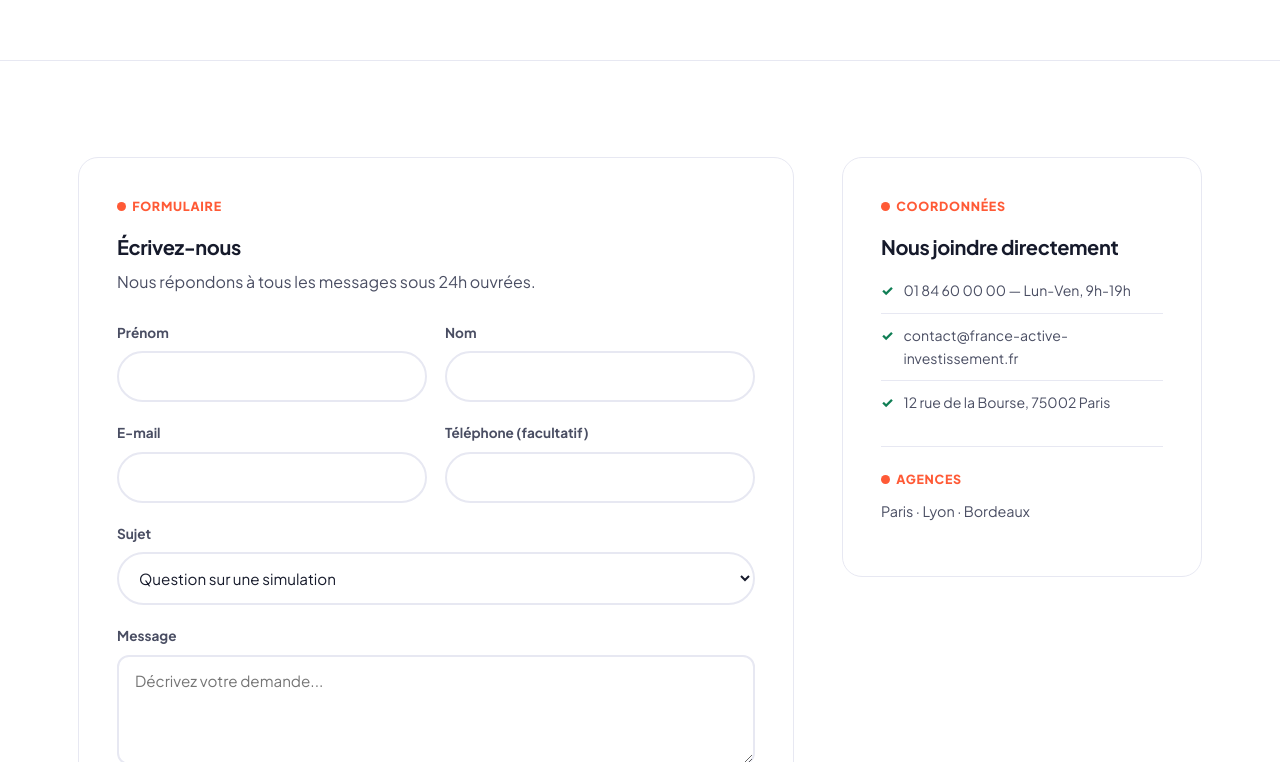
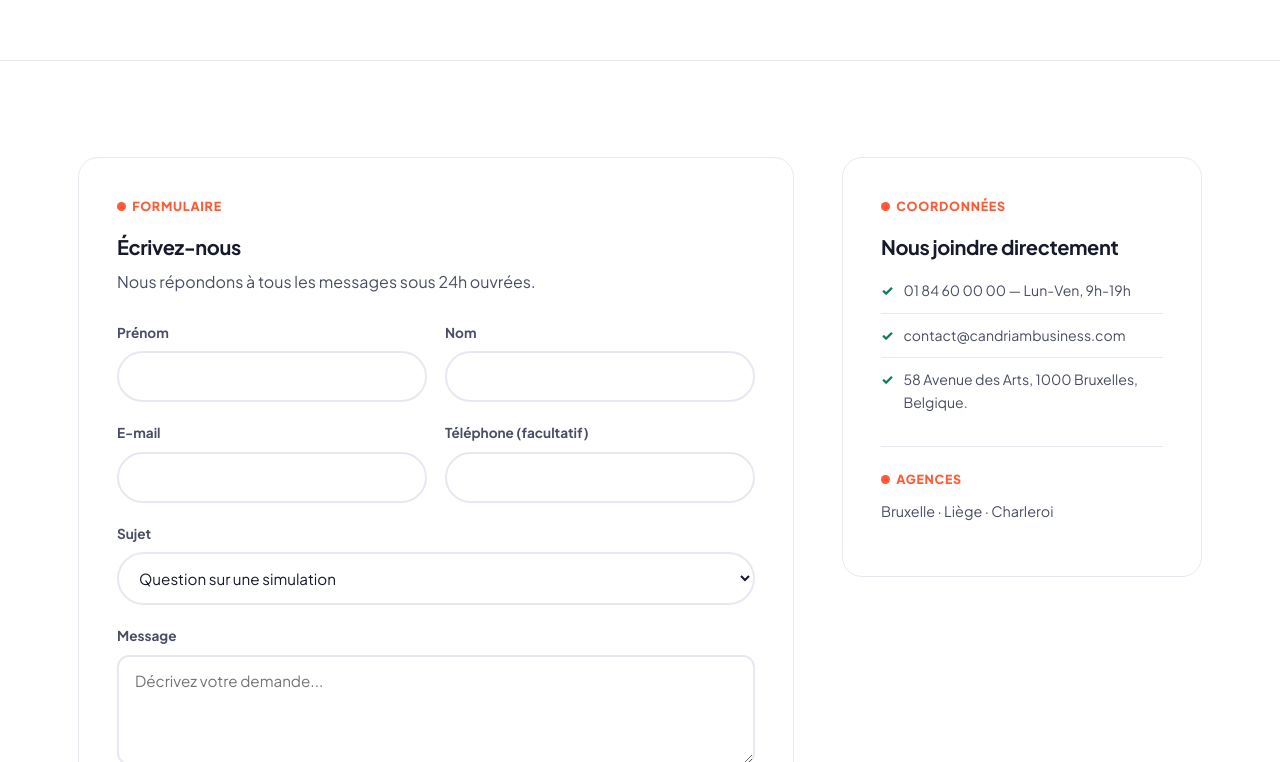
Before and after one commit to bennasrhabib33-a11y/candriam, a plain HTML site: page contact.html in a window 1280 px wide. Shown: the part 338-1100 px from the top of the page. Drawn offline with nearby package versions, Linux system fonts and the light colour scheme.

Commit message:
Update contact.html

```diff
--- a/contact.html
+++ b/contact.html
@@ -109,12 +109,12 @@
         <h3>Nous joindre directement</h3>
         <ul class="checklist">
           <li>01 84 60 00 00 — Lun-Ven, 9h-19h</li>
-          <li>contact@france-active-investissement.fr</li>
-          <li>12 rue de la Bourse, 75002 Paris</li>
+          <li>contact@candriambusiness.com</li>
+          <li>58 Avenue des Arts, 1000 Bruxelles, Belgique.</li>
         </ul>
         <hr class="rule" style="margin:22px 0;">
         <p class="eyebrow" style="margin-bottom:10px;">Agences</p>
-        <p style="font-size:.9rem;">Paris · Lyon · Bordeaux</p>
+        <p style="font-size:.9rem;">Bruxelle · Liège · Charleroi</p>
       </div>
     </div>
   </div>
```
